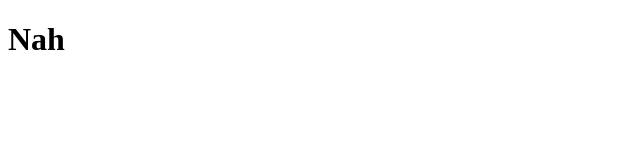
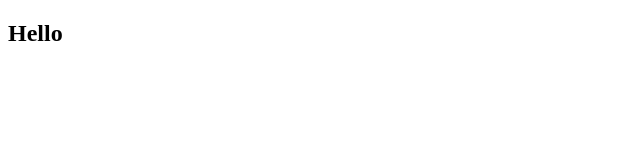
Before and after one commit to Jacoblc5/myfirstgitproject, a plain HTML site: page index.html in a window 1280 px wide. Shown: the full height of the page, 0-640 px from the left. Drawn offline with Linux system fonts and the light colour scheme.

```diff
--- a/index.html
+++ b/index.html
@@ -5,6 +5,6 @@
     <title>HI</title>
   </head>
   <body class="container">
-    <h1>Nah</h1>
+    <h2>Hello</h2>
   </body>
 </html>
```
Also changed, not shown: 1 other file.
